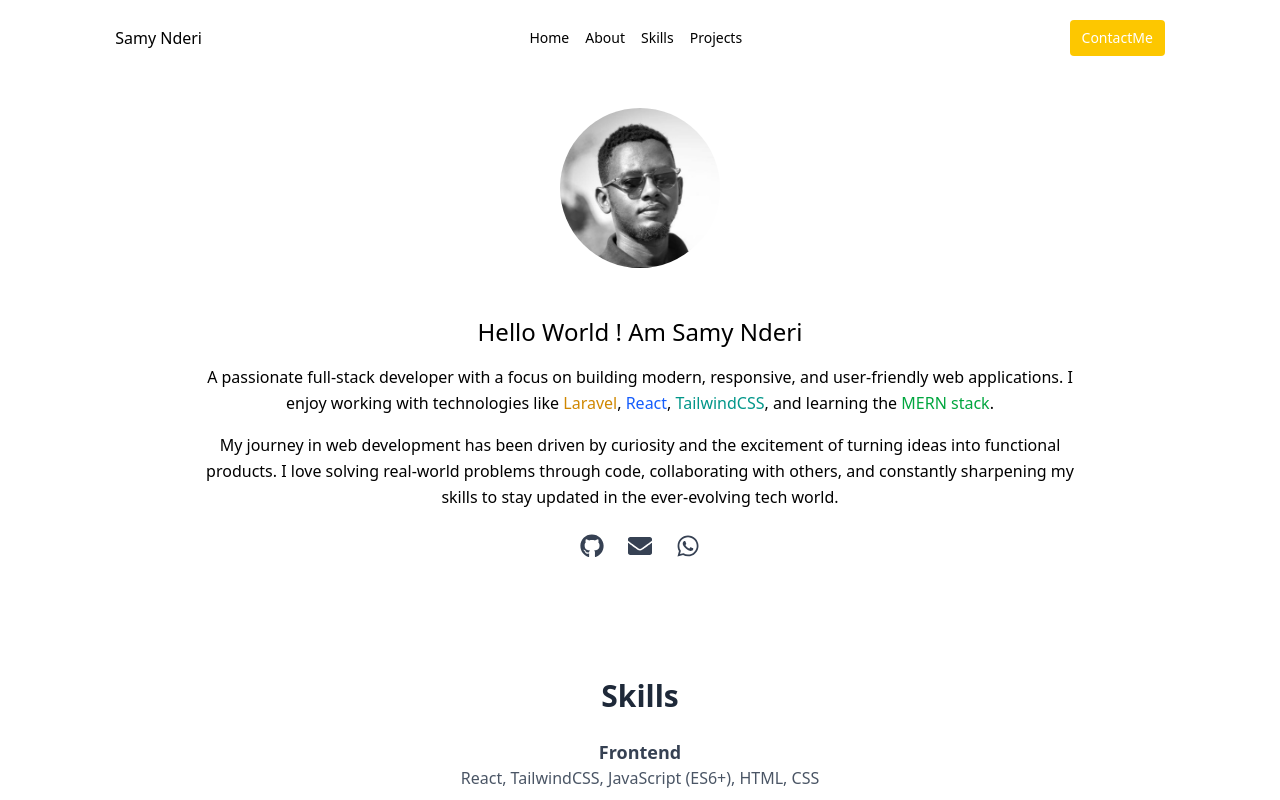
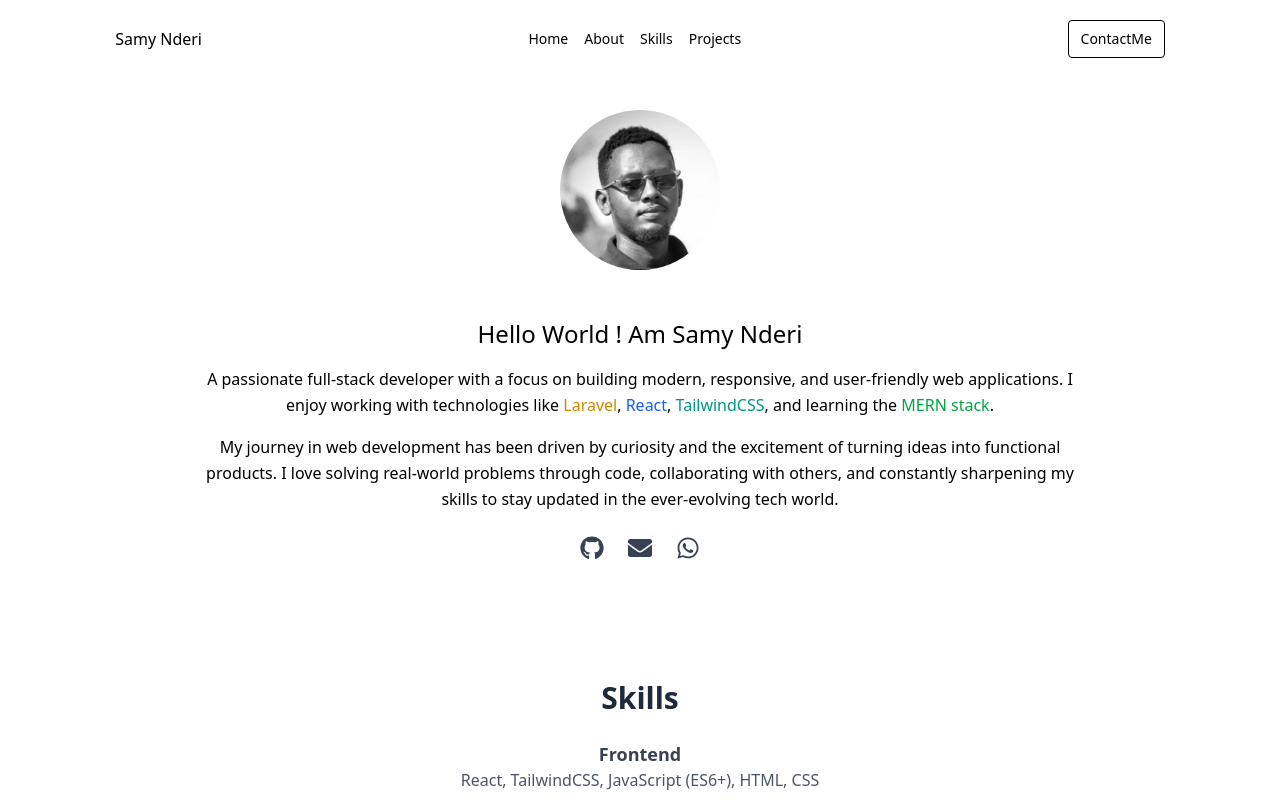
Before and after one commit to Sam-Install/portfoliodev, a React (Vite) app: page / in a window 1280 px wide. Shown: the top 800 px of the page. Built offline with nearby package versions, Linux system fonts and the light colour scheme.

Commit message:
Update Navbar.jsx

```diff
--- a/src/components/Navbar.jsx
+++ b/src/components/Navbar.jsx
@@ -51,7 +51,7 @@ const Navbar = () => {
 
 
     <CiMenuBurger className='text-2xl sm:hidden' onClick={()=>setVisible(true)} />
-    <button className='bg-yellow-400 text-white px-3 py-2 text-sm rounded'>ContactMe</button>
+    <button className='bg-white border border-black text-black px-3 py-2 text-sm rounded'>ContactMe</button>
 
 </div>
 
```
